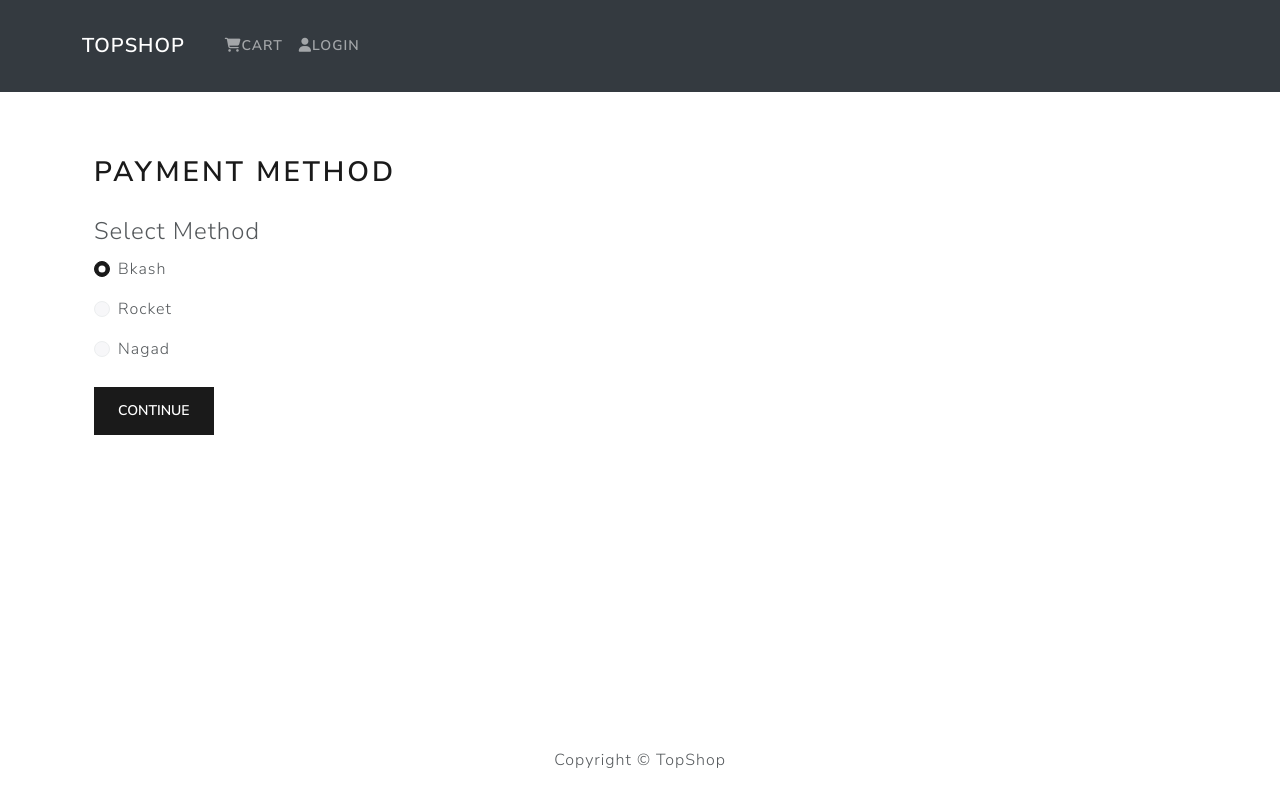
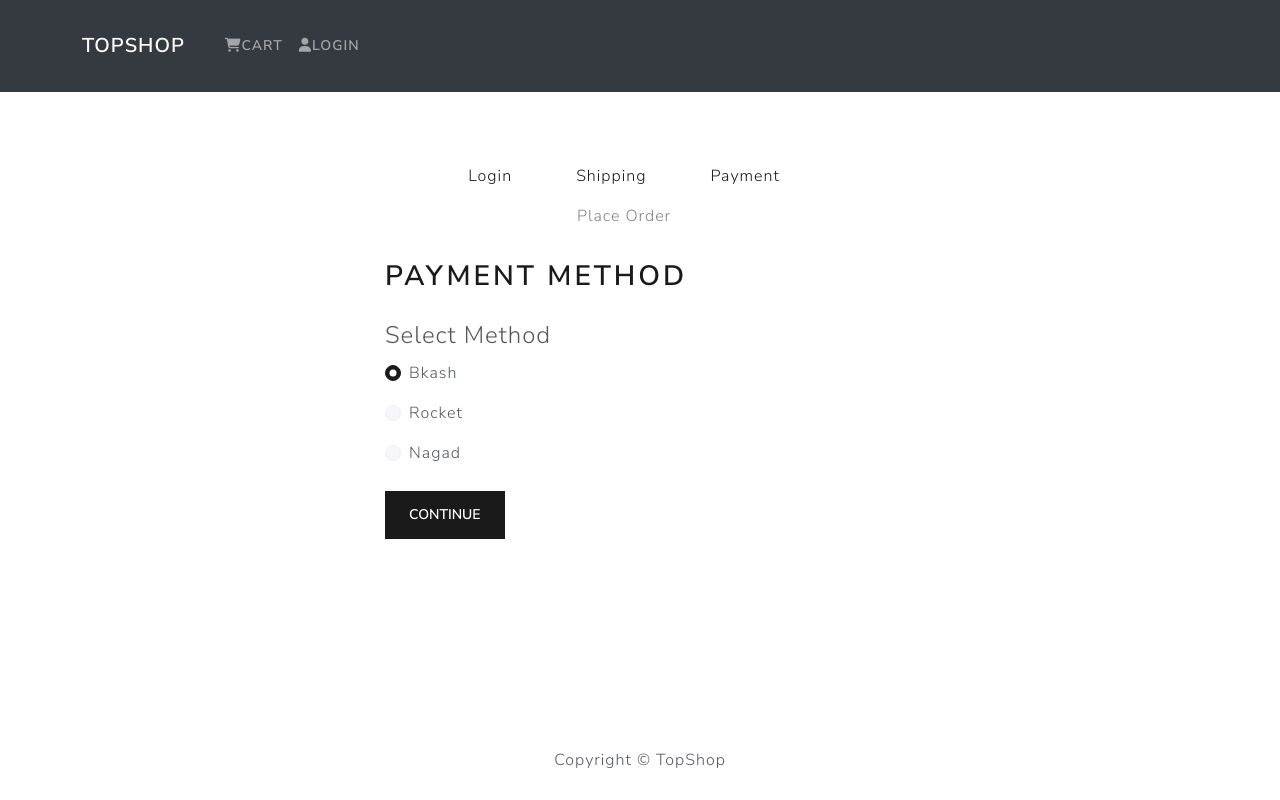
Before and after one commit to SelimRejabd/Ecommerce-site-using-React, a React (Create React App) app: page /payment in a window 1280 px wide. Built offline with nearby package versions, Linux system fonts and the light colour scheme.

Commit message:
Checkout steps error solve

```diff
--- a/src/App.js
+++ b/src/App.js
@@ -10,6 +10,7 @@ import Profile from "./components/Profile";
 import Register from "./components/Register";
 import ShippingScreen from "./screens/ShippingScreen";
 import PaymentScreen from "./screens/PaymentScreen";
+import PlaceOrder from "./screens/PlaceOrder";
 
 function App() {
   return (
@@ -26,6 +27,7 @@ function App() {
             <Route path="/register" Component={Register}/>
             <Route path="/shipping" Component={ShippingScreen}/>
             <Route path="/payment" Component={PaymentScreen}/>
+            <Route path="/placeorder" Component={PlaceOrder}/>
           </Routes>
         </Container>
       </main>
--- a/src/components/CheckoutSteps.js
+++ b/src/components/CheckoutSteps.js
@@ -1,9 +1,8 @@
 import React from "react";
 import { Nav } from "react-bootstrap";
 import { LinkContainer } from "react-router-bootstrap";
-import { Link } from "react-router-dom";
 
-const CheckoutSteps = (step1, step2, step3, step4) => {
+const CheckoutSteps = ({step1, step2, step3, step4}) => {
   return (
     <Nav className="justify-content-center mb-4">
       <Nav.Item>
--- a/src/screens/PaymentScreen.js
+++ b/src/screens/PaymentScreen.js
@@ -3,6 +3,7 @@ import { useDispatch, useSelector } from "react-redux";
 import { Form, Button, Col } from "react-bootstrap";
 import { useNavigate } from "react-router-dom";
 import { savePaymentMethod } from "../features/slice/CartSlice";
+import CheckoutSteps from "../components/CheckoutSteps";
 
 const Payment = () => {
   const dispatch = useDispatch();
@@ -21,7 +22,11 @@ const Payment = () => {
   };
 
   return (
+    <div className="container">
+      <div className="row justify-content-center">
+        <div className="col-md-6">
         <div className="container mt-5">
+          <CheckoutSteps step1 step2 step3/>
           <h2>Payment Method</h2>
           <Form onSubmit={handleSubmit}>
             <Form.Group>
@@ -66,6 +71,9 @@ const Payment = () => {
             </Button>
           </Form>
         </div>
+      </div>
+    </div>
+    </div>
   );
 };
 
--- /dev/null
+++ b/src/screens/PlaceOrder.js
@@ -0,0 +1,14 @@
+import React from 'react';
+import CheckoutSteps from '../components/CheckoutSteps';
+
+const PlaceOrder = () => {
+    return (
+        <div>
+            <CheckoutSteps step1 step2 step3 step4 />
+
+            <div className="row">Place Order</div>
+        </div>
+    );
+};
+
+export default PlaceOrder;
--- a/src/screens/ShippingScreen.js
+++ b/src/screens/ShippingScreen.js
@@ -1,5 +1,5 @@
 import React, { useState } from "react";
-import { Form, Button, Col } from "react-bootstrap";
+import { Form, Button } from "react-bootstrap";
 import { useNavigate } from "react-router-dom";
 import { useDispatch, useSelector } from "react-redux";
 import { saveShippingAddress } from "../features/slice/CartSlice";
@@ -26,7 +26,7 @@ const ShippingScreen = () => {
       <div className="row justify-content-center">
         <div className="col-md-6">
           <div className="container mt-5">
-            <CheckoutSteps/>
+            <CheckoutSteps step1 step2 step3/>
             <h2>Shipping</h2>
             <Form onSubmit={handleSubmit}>
               <Form.Group controlId="address" className="mt-3">
```
Lines whose indentation alone changed are shown as unchanged.
